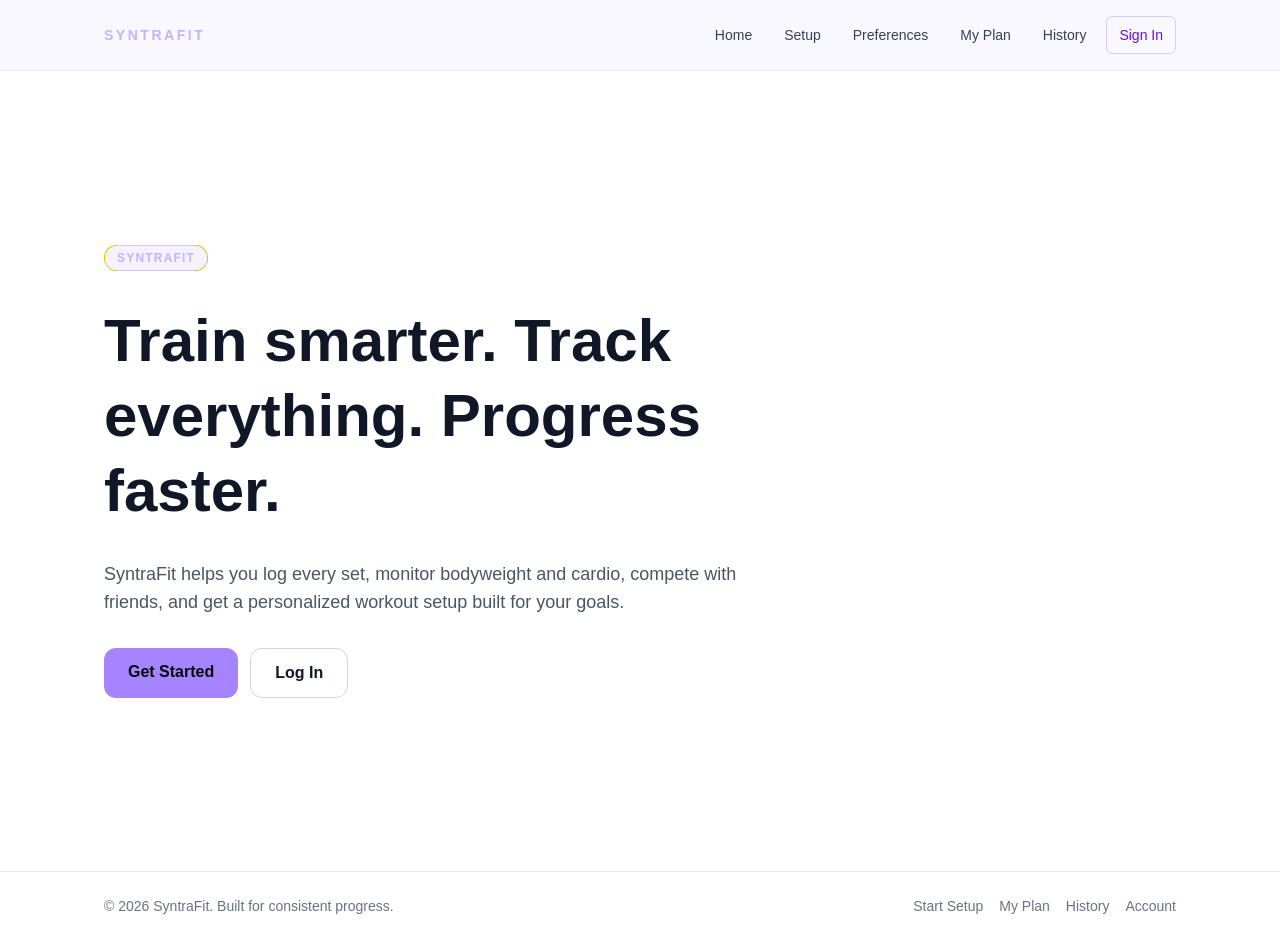
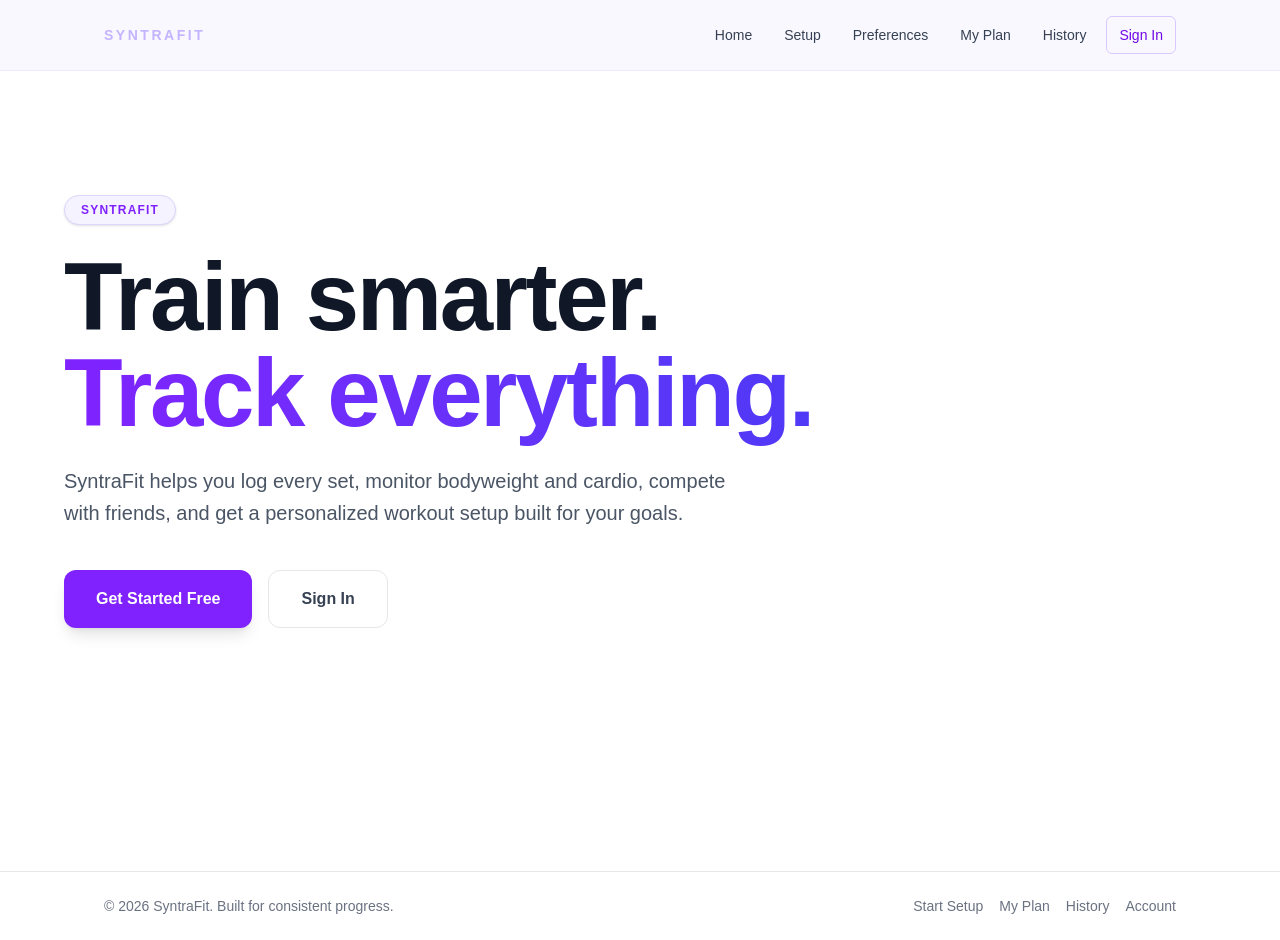
Before and after one commit to asteenburg/syntrafitv2, a Next.js app: page / in a window 1280 px wide. Built offline with nearby package versions, Linux system fonts and the light colour scheme.

Commit message:
Add files via upload

```diff
--- a/app/page.tsx
+++ b/app/page.tsx
@@ -2,32 +2,51 @@ import Link from "next/link";
 
 export default function Home() {
   return (
-    <main className="min-h-screen bg-white text-gray-900">
-      <section className="mx-auto flex min-h-screen w-full max-w-6xl flex-col items-start justify-center gap-8 px-6 py-16 md:px-10">
-        <span className="rounded-full border border-violet-400/40 bg-violet-400/10 px-3 py-1 text-xs font-semibold tracking-widest text-violet-300">
+    <main className='min-h-screen bg-white text-gray-900'>
+      {/* Jumbotron Section */}
+      <section className='relative flex min-h-[90vh] w-full items-center px-6 py-20 md:px-12'>
+        {/* Subtle Background Accent */}
+        <div className='absolute inset-0 -z-10 bg-[radial-gradient(circle_at_top_left,_var(--tw-gradient-stops))] from-violet-100 via-transparent to-transparent opacity-50' />
+
+        <div className='mx-auto flex w-full max-w-6xl flex-col items-start text-left'>
+          {/* Badge */}
+          <span className='mb-6 inline-block rounded-full border border-violet-200 bg-violet-50 px-4 py-1.5 text-xs font-bold uppercase tracking-widest text-violet-600 shadow-sm'>
             SYNTRAFIT
           </span>
-        <h1 className="max-w-3xl text-4xl font-bold leading-tight md:text-6xl">
-          Train smarter. Track everything. Progress faster.
+
+          {/* Main Heading */}
+          <h1 className='mb-6 max-w-4xl text-5xl font-extrabold tracking-tight text-gray-900 sm:text-7xl lg:text-8xl'>
+            Train smarter. <br />
+            <span className='bg-gradient-to-r from-violet-600 to-indigo-600 bg-clip-text text-transparent'>
+              Track everything.
+            </span>
           </h1>
-        <p className="max-w-2xl text-base text-gray-600 md:text-lg">
+
+          {/* Subtext */}
+          <p className='mb-10 max-w-2xl text-lg leading-relaxed text-gray-600 md:text-xl'>
             SyntraFit helps you log every set, monitor bodyweight and cardio,
             compete with friends, and get a personalized workout setup built for
             your goals.
           </p>
-        <div className="flex flex-col gap-3 sm:flex-row">
+
+          {/* Call to Action Buttons */}
+          <div className='flex w-full flex-col gap-4 sm:flex-row'>
             <Link
-            href="/auth"
-            className="rounded-xl bg-violet-400 px-6 py-3 text-center font-semibold text-zinc-950 transition hover:bg-violet-300"
+              href='/auth'
+              className='group relative flex items-center justify-center rounded-xl bg-violet-600 px-8 py-4 font-bold text-white shadow-lg transition-all hover:bg-violet-700 hover:shadow-violet-200'
             >
-            Get Started
+              Get Started Free
             </Link>
             <Link
-            href="/auth"
-            className="rounded-xl border border-gray-300 px-6 py-3 text-center font-semibold text-gray-900 transition hover:border-gray-400"
+              href='/auth'
+              className='flex items-center justify-center rounded-xl border border-gray-200 bg-white px-8 py-4 font-bold text-gray-700 transition hover:bg-gray-50 hover:border-gray-300'
             >
-            Log In
+              Sign In
             </Link>
+          </div>
+
+          {/* Subtle Social Proof */}
+          <div className='mt-10 flex items-center gap-3'></div>
         </div>
       </section>
     </main>
```
Lines whose indentation alone changed are shown as unchanged.
